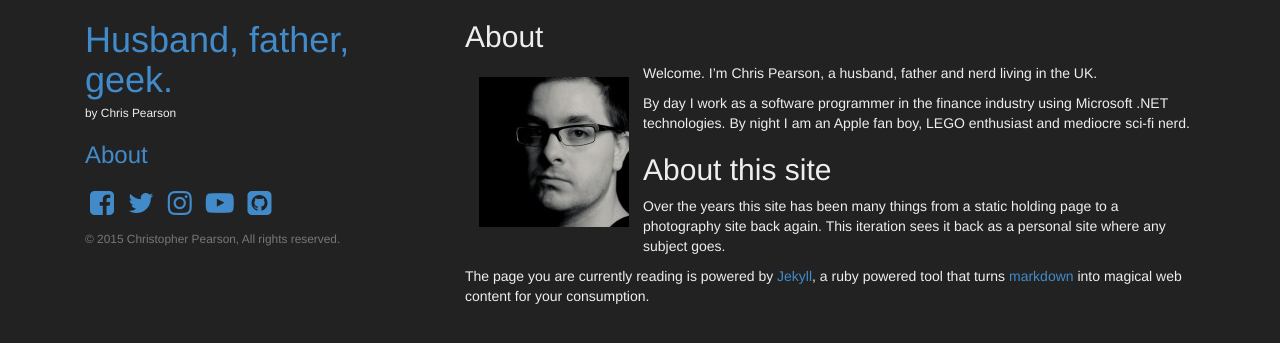
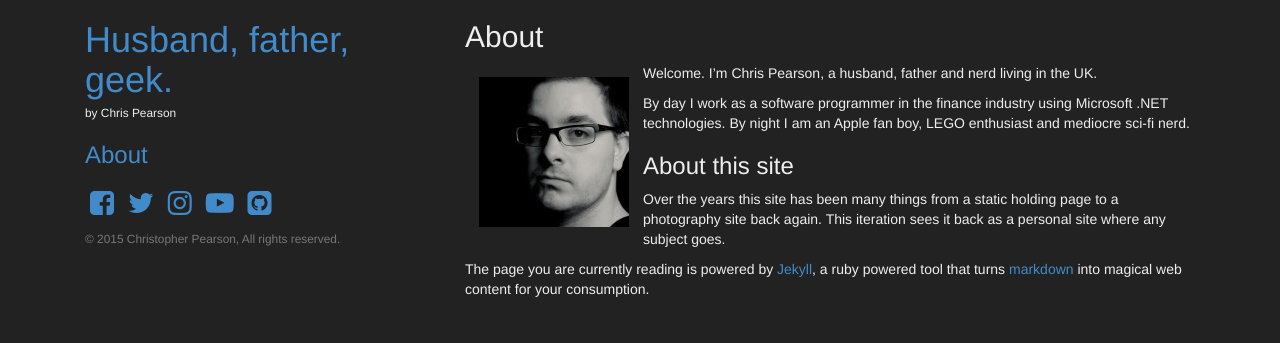
Before and after one commit to themaninthesuitcase/themaninthesuitcase.github.io, a Jekyll site: the page built from about.md, in a window 1280 px wide. Shown: the top 343 px of the page. Built offline with Jekyll 4.4.1, drawn with Linux system fonts in a browser that asks for light colours; nearby versions of some CDN libraries.

```diff
--- a/about.md
+++ b/about.md
@@ -13,7 +13,7 @@ Welcome. I'm Chris Pearson, a husband, father and nerd living in the UK.
 
 By day I work as a software programmer in the finance industry using Microsoft .NET technologies. By night I am an Apple fan boy, LEGO enthusiast and mediocre sci-fi nerd.
 
-## About this site
+### About this site
 
 Over the years this site has been many things from a static holding page to a photography site back again.  This iteration sees it back as a personal site where any subject goes.
 
```
